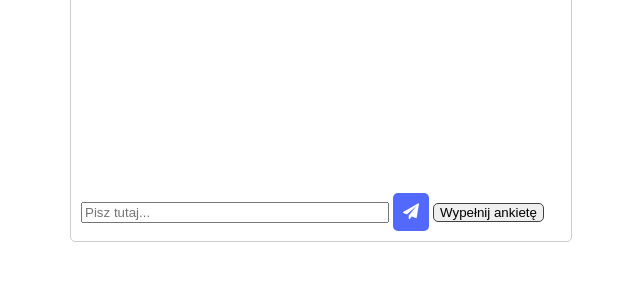
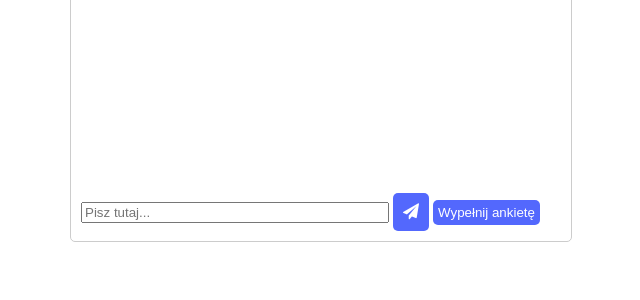
Before and after one commit to 70ziko/Dr.Feyenally, a Flask app: page / in a window 1280 px wide. Shown: the part 410-710 px from the top of the page, without its empty margins (319-959 px from the left). Run offline with Flask 3, Linux system fonts and the light colour scheme; some libraries are stand-ins or nearby versions.

Commit message:
mała poprawka przycisku

```diff
--- a/static/style.css
+++ b/static/style.css
@@ -153,13 +153,16 @@
   }
 
   button[type="button"]{
-    border: 1px solid #404040;
+    padding: 5px;
+    background-color: #5368fd;
+    border: none;
     border-radius: 5px;
+    color: #fff;
   }
 
   button[type="button"]:hover {
     position: relative;
-    background-color: #66b2ff;
-    border: 1px solid #0066cc;
-    color: white;
+    background-color: #0066cc;
+    border: none;
+    color: #fff;
   }
```
